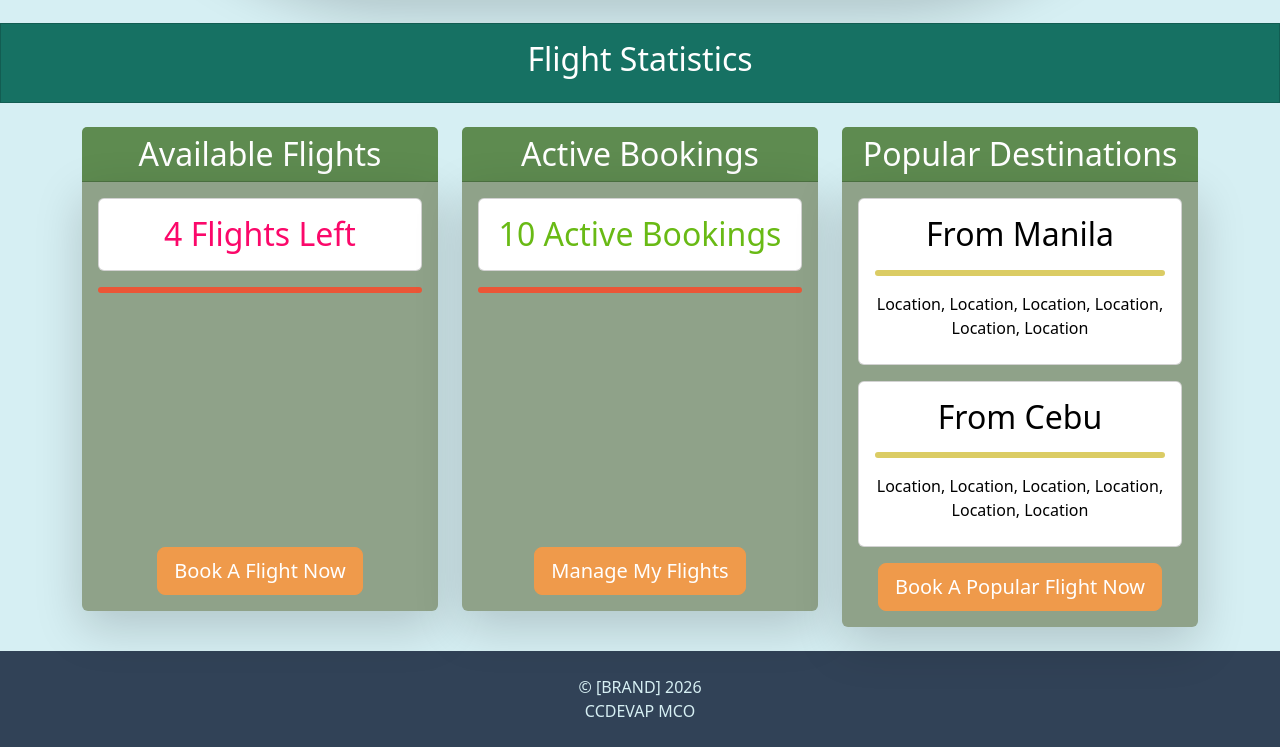
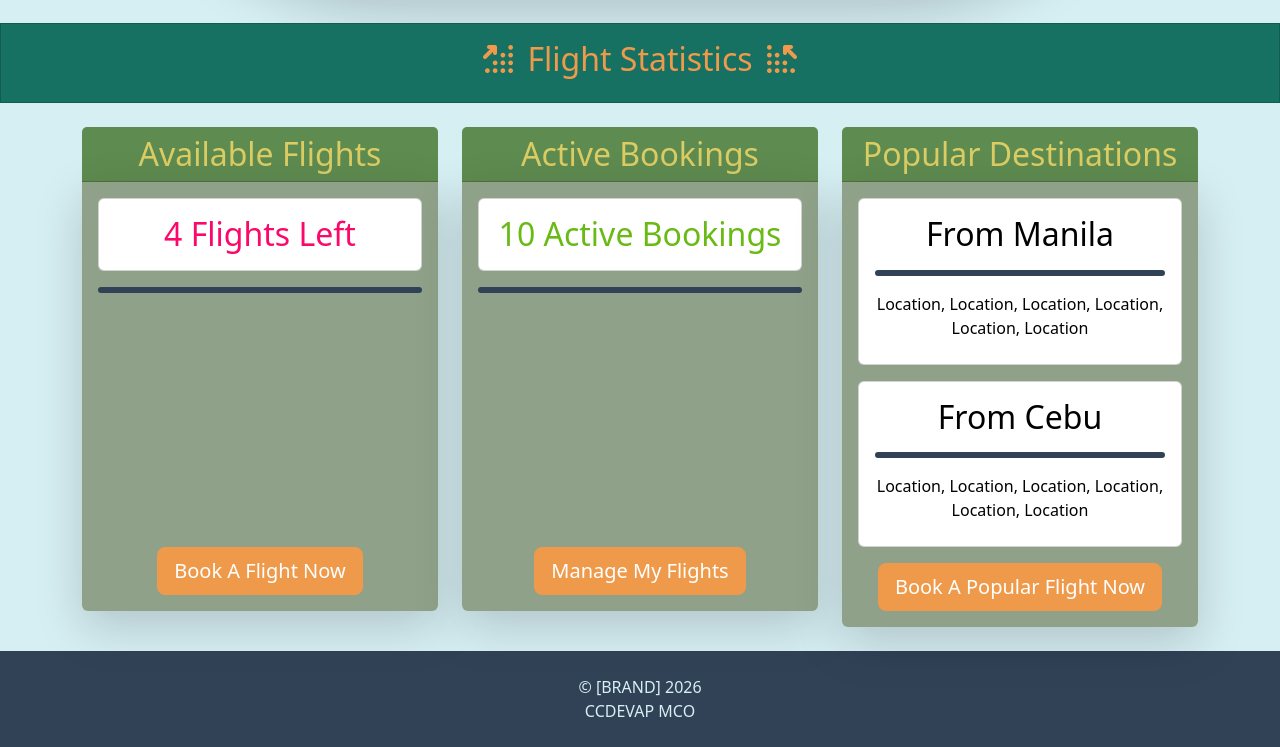
Before and after one commit to recursively-atomic/ccdevap-mco, a web app: file index.html in a window 1280 px wide. Shown: the part 1777-2524 px from the top of the page. Run offline with its HTML, style and script files only (its server is not run), Linux system fonts and the light colour scheme; some libraries are stand-ins or nearby versions.

Commit message:
style: Refine page styling

```diff
--- a/index.html
+++ b/index.html
@@ -13,6 +13,8 @@
             integrity="sha256-OaVG6prZf4v69dPg6PhVattBXkcOWQB62pdZ3ORyrao=" crossorigin="anonymous" defer></script>
     <script src="./scripts/index.js" defer></script>
 
+    <link rel="stylesheet" href="https://cdn.jsdelivr.net/npm/@fortawesome/fontawesome-free@7.2.0/css/all.min.css"
+          integrity="sha384-EXatlQyrOJgDaM9/a74ArMzy7/2bTMSrZj8ID1IPeVmc3GncfCugefCFWSLj8JL/" crossorigin="anonymous">
     <link rel="stylesheet" href="./styles/override.css">
     <link rel="stylesheet" href="./styles/additional.css">
 
@@ -22,7 +24,7 @@
 
 <body class="bg-light">
     <!-- NAVIGATION BAR -->
-    <nav class="navbar navbar-expand-lg sticky-top ps-5 pt-3 pb-3 pe-5 mb-4 bg-dark navbar-dark">
+    <nav class="navbar navbar-expand-lg navbar-dark sticky-top ps-5 pe-5 pt-3 pb-3 mb-4 bg-dark">
         <div class="mb-0">
             <a class="navbar-brand text-white" href="./index.html">
                 <img class="d-inline-block align-items-center mb-2" width="40px" src="./media/company-logo.png">
@@ -36,7 +38,7 @@
 
         <div class="navbar-collapse collapse" id="main-menu">
             <ul class="navbar-nav ms-auto">
-                <li class="nav-item ps-3 ps-sm-3 ps-md-3 ps-xl-0 mt-3 mt-sm-3 mt-md-3 mt-xl-0 me-3
+                <li class="nav-item me-3 ps-3 ps-sm-3 ps-md-3 ps-xl-0 mt-3 mt-sm-3 mt-md-3 mt-xl-0
                     text-bg-primary-accent rounded-3">
                     <a class="nav-link disabled fw-bold text-light"> Home </a>
                 </li>
@@ -69,13 +71,23 @@
                         Admin Access
                     </a>
                     <ul class="dropdown-menu mb-3 bg-dark-subtle">
-                        <li><a class="dropdown-item" href="./views/admin/admin-dashboard.html"> Admin Dashboard </a>
+                        <li>
+                            <a class="dropdown-item" href="./views/admin/admin-dashboard.html"> Admin Dashboard </a>
                         </li>
-                        <li><a class="dropdown-item" href="./views/admin/admin-flights.html"> Flight Management </a>
+
+                        <li>
+                            <a class="dropdown-item" href="./views/admin/admin-flights.html"> Flight Management </a>
                         </li>
-                        <li><a class="dropdown-item" href="./views/admin/admin-reservations.html"> Reservation
-                                Management </a></li>
-                        <li><a class="dropdown-item" href="/views/admin/admin-users.html"> User Management </a></li>
+
+                        <li>
+                            <a class="dropdown-item" href="./views/admin/admin-reservations.html">
+                                Reservation Management
+                            </a>
+                        </li>
+
+                        <li>
+                            <a class="dropdown-item" href="/views/admin/admin-users.html"> User Management </a>
+                        </li>
                     </ul>
                 </li>
             </ul>
@@ -86,7 +98,7 @@
     <div class="carousel slide">
         <div class="carousel-inner">
             <div class="carousel-item active shadow">
-                <img class="d-block img-fluid mx-auto rounded-3 shadow-lg" src="https://picsum.photos/1280/720/?blur=5">
+                <img class="d-block rounded-3 shadow-lg img-fluid mx-auto" src="https://picsum.photos/1280/720/?blur=5">
 
                 <div class="carousel-caption">
                     <h2 class="fw-bolder"> Cebu Atlantic </h2>
@@ -98,11 +110,11 @@
 
     <!-- FLIGHT SEARCH QUICK WIDGET -->
     <div class="container mb-4">
-        <div class="card bg-secondary-accent mt-4 card-hover text-center shadow">
+        <div class="card mt-4 card-hover text-center shadow bg-secondary-accent">
             <h2 class="card-header bg-primary-accent text-white"> In Need Of A Quick Flight? </h2>
 
-            <div class="card-body bg-secondary-accent rounded-bottom">
-                <div class="row align-items-center">
+            <div class="card-body rounded-bottom bg-secondary-accent">
+                <div class="row d-flex align-items-center">
                     <div class="form-floating col-lg-4 col-md-6 mb-lg-0 mb-md-3 mb-sm-3 mb-3">
                         <input type="text" class="form-control ms-1 bg-white border-white text-black" id="origin"
                                placeholder="Flight Origin" list="result">
@@ -116,7 +128,7 @@
                     </div>
 
                     <div class="col-lg-4 col-md-12">
-                        <button class="btn btn-lg w-100 btn-primary text-white"> Search Flights </button>
+                        <button class="btn btn-lg btn-primary w-100 text-white"> Search Flights </button>
                     </div>
                 </div>
             </div>
@@ -127,9 +139,13 @@
 
     <!-- PROMOTIONAL CAROUSEL -->
     <div class="card align-items-center p-3 mb-4 text-white bg-primary-accent rounded-0">
-        <h2> The Cebu Atlantic Experience </h2>
+        <h2 class="text-tertiary">
+            <i class="fa-solid fa-star fa-rotate-by" style="--fa-rotate-angle: 45deg;"></i>
+            The Cebu Atlantic Experience
+            <i class="fa-solid fa-star fa-rotate-by" style="--fa-rotate-angle: 45deg;"></i>
+        </h2>
 
-        <p class="m-0 p-0">
+        <p class="m-0 p-0 text-white fw-bolder">
             Experience flexible bookings, low fares, and global best safety practices with Cebu Atlantic.
         </p>
     </div>
@@ -170,61 +186,65 @@
 
     <!-- FLIGHT STATISTICS -->
     <div class="card align-items-center p-3 text-white bg-primary-accent rounded-0 fw-bolder">
-        <h2> Flight Statistics </h2>
+        <h2 class="text-secondary">
+            <i class="fa-solid fa-arrow-up-right-dots"></i>
+            Flight Statistics
+            <i class="fa-solid fa-arrow-up-right-dots fa-flip-horizontal"></i>
+        </h2>
     </div>
 
     <div class="container mb-4">
         <div class="row">
             <!-- AVAILABLE FLIGHTS -->
-            <div class="card col-lg-4 col-md-6 mt-lg-4 my-md-3 my-sm-3 my-3 bg-transparent border-0 shadow-none
-                 text-center card-hover">
-                <h2 class="card-header bg-secondary-accent text-white text-center"> Available Flights </h2>
+            <div
+                 class="card col-lg-4 col-md-6 card-hover mt-lg-4 my-md-3 my-sm-3 my-3 text-center bg-transparent border-0 shadow-none">
+                <h2 class="card-header bg-secondary-accent text-tertiary text-center"> Available Flights </h2>
 
-                <div class="card-body bg-tertiary-accent d-flex flex-column rounded-bottom shadow-lg">
+                <div class="card-body d-flex flex-column rounded-bottom shadow-lg bg-tertiary-accent">
                     <div class="card bg-white">
                         <div class="card-body pt-3 pb-2">
                             <h2 class="text-danger"> 4 Flights Left </h2>
                         </div>
                     </div>
 
-                    <hr class="border border-3 border-primary rounded-3 opacity-100">
+                    <hr class="border border-3 border-dark rounded-3 opacity-100">
 
-                    <button class="btn btn-lg mt-auto mx-auto btn-secondary text-white">
+                    <button class="btn btn-lg btn-secondary mt-auto mx-auto text-white">
                         Book A Flight Now
                     </button>
                 </div>
             </div>
 
             <!-- ACTIVE BOOKINGS -->
-            <div class="card col-lg-4 col-md-6 mt-lg-4 my-md-3 mb-sm-3 mb-3 bg-transparent border-0 shadow-none
-                 text-center card-hover">
-                <h2 class="card-header bg-secondary-accent text-white text-center"> Active Bookings </h2>
+            <div
+                 class="card col-lg-4 col-md-6 card-hover mt-lg-4 my-md-3 mb-sm-3 mb-3 text-center bg-transparent border-0 shadow-none">
+                <h2 class="card-header bg-secondary-accent text-tertiary text-center"> Active Bookings </h2>
 
-                <div class="card-body d-flex flex-column bg-tertiary-accent rounded-bottom shadow-lg">
+                <div class="card-body d-flex flex-column rounded-bottom shadow-lg bg-tertiary-accent">
                     <div class="card bg-white">
                         <div class="card-body pt-3 pb-2">
                             <h2 class="text-success"> 10 Active Bookings </h2>
                         </div>
                     </div>
 
-                    <hr class="border border-3 border-primary rounded-3 opacity-100">
+                    <hr class="border border-3 border-dark rounded-3 opacity-100">
 
-                    <button class="btn btn-lg mt-auto mx-auto btn-secondary text-white">
+                    <button class="btn btn-lg btn-secondary mt-auto mx-auto text-white">
                         Manage My Flights
                     </button>
                 </div>
             </div>
 
             <!-- POPULAR DESTINATIONS -->
-            <div class="card col-lg-4 col-md-12 mt-lg-4 bg-transparent border-0 shadow-none text-center card-hover">
-                <h2 class="card-header bg-secondary-accent text-white text-center"> Popular Destinations </h2>
+            <div class="card col-lg-4 col-md-12 mt-lg-4 card-hover text-center bg-transparent border-0 shadow-none">
+                <h2 class="card-header bg-secondary-accent text-tertiary text-center"> Popular Destinations </h2>
 
-                <div class="card-body bg-tertiary-accent rounded-bottom shadow-lg">
+                <div class="card-body rounded-bottom shadow-lg bg-tertiary-accent">
                     <div class="card mb-3 bg-white">
                         <div class="card-body pt-3 pb-2">
                             <h2 class="text-black"> From Manila </h2>
 
-                            <hr class="border border-3 rounded-3 border-tertiary opacity-100">
+                            <hr class="border border-3 rounded-3 border-dark opacity-100">
 
                             <p class="text-black"> Location, Location, Location, Location, Location, Location </p>
                         </div>
@@ -234,7 +254,7 @@
                         <div class="card-body pt-3 pb-2">
                             <h2 class="text-black"> From Cebu </h2>
 
-                            <hr class="border border-3 rounded-3 border-tertiary opacity-100">
+                            <hr class="border border-3 rounded-3 border-dark opacity-100">
 
                             <p class="text-black"> Location, Location, Location, Location, Location, Location </p>
                         </div>
--- a/styles/additional.css
+++ b/styles/additional.css
@@ -2,18 +2,7 @@
     user-select: none;
 }
 
-.card-hover {
-    transition: transform 0.3s ease-in-out;
-}
-
-.card-hover:hover {
-    transform: scale(1.05);
-}
-
-.was-checked-primary:checked {
-    background-color: var(--bs-primary);
-}
-
+/* NAVIGATION TAB STYLES */
 .nav-tabs .nav-link.active {
     background-color: var(--bs-primary-accent);
     border-color: var(--bs-primary-accent);
@@ -32,6 +21,7 @@
     color: var(--bs-white);
 }
 
+/* PAGINATION STYLES */
 .page-link {
     background-color: var(--bs-light);
     border-color: var(--bs-light);
@@ -55,3 +45,17 @@
     border-color: var(--bs-dark);
     color: var(--bs-white);
 }
+
+/* FORM STYLES */
+.was-checked-primary:checked {
+    background-color: var(--bs-primary);
+}
+
+/* CUSTOM STYLES */
+.card-hover {
+    transition: transform 0.3s ease-in-out;
+}
+
+.card-hover:hover {
+    transform: scale(1.05);
+}
```
Also changed, not shown: views/user/profile.html (+17 -5 lines).
